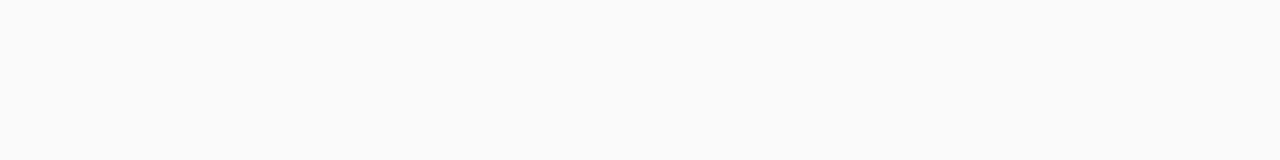
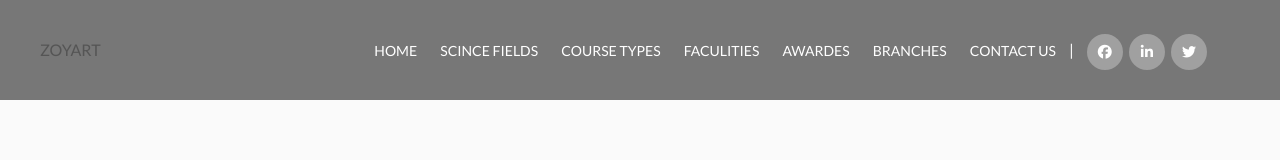
Before and after one commit to Medasele273/ZoyaArt-project, a plain HTML site: page index.html in a window 1280 px wide. Drawn offline with Linux system fonts and the light colour scheme.

Commit message:
Header code is added

```diff
--- a/css/style.css
+++ b/css/style.css
@@ -50,3 +50,99 @@ p {
     font-size: 16px;
     color:#555;
 }
+
+a,a:active,a:focus,a:hover {
+
+    text-decoration: none;
+    color: #fff;
+    outline: none;
+}
+
+ul {
+    list-style-type: none;
+}
+
+li {
+    display: inline-block;
+    text-align: center;
+}
+
+/*-----Header----*/
+
+header {
+    background-color: #777;
+    padding-left: 40px;
+    padding-right: 40px;
+    width: 100%;
+    height: 100px;
+    line-height: 100px;
+    color: #fff;
+}
+header .desktop-nav {
+    padding-right: 0;
+}
+
+.logo  {
+    padding: 0;
+}
+
+.logo a {
+    width: 100%;
+    height: 100%;
+}
+
+.logo a img {
+    width: 100%;
+    height: auto;
+}
+nav .nav {
+    display: block;
+    padding: 0;
+}
+
+.nav ul {
+   position: absolute;
+   right: 20px;
+}
+
+.nav ul li {
+    position:relative;
+    padding:0 10px;
+}
+
+nav ul li a {
+    text-transform: uppercase;
+    font-size:14px;
+    padding:0 !important;
+    transition:all 0.5s ease-in;
+}
+
+nav ul li a:not(.social-links):hover {
+    color: #afafaf;
+
+}
+
+.socials a {
+    position: relative;
+    display: inline-block;
+    width: 36px;
+    height: 36px;
+    border-radius: 50%;
+    background:rgba(255, 255, 255, 0.301);
+    vertical-align: middle;
+    margin-right: 3px;
+}
+
+.socials a:hover {
+    background: #23d789;
+}
+
+.socials a i {
+    position: absolute;
+    width: 100%;
+    height: 100%;
+    top: 0;
+    left: 0;
+    line-height: 36px;
+
+}
--- a/index.html
+++ b/index.html
@@ -13,6 +13,35 @@
 
 </head>
 <body>
+    <header>
+            <div class="container-fluid">
+                    <div class="row">
+                        <div class="logo col-6 col-sm-4 col-md-3 col-lg-2 col-xl-1">
+                            <a href="#"><p>ZOYART</p> </a>
+                        </div>
+                        <div class="desktop-nav col-6 col-sm-8 col-md-9 col-lg-10 col-xl-11">
+                            <nav class="nav">
+                                <ul>
+                                    <li class="nav-item"><a href="#" class="nav-link">Home</a></li>
+                                    <li class="nav-item"><a href="#" class="nav-link">Scince fields</a></li>
+                                    <li class="nav-item"><a href="#" class="nav-link">Course Types</a></li>
+                                    <li class="nav-item"><a href="#" class="nav-link">Faculities</a></li>
+                                    <li class="nav-item"><a href="#" class="nav-link">Awardes</a></li>
+                                    <li class="nav-item"><a href="#" class="nav-link">Branches</a></li>
+                                    <li class="nav-item"><a href="#" class="nav-link">Contact us</a></li>
+                                    <span>|</span>
+                                    <li class="socials">
+                                        <a href="#" class="social-links"><i class="fab fa-facebook"></i></a>
+                                        <a href="#" class="social-links"><i class="fab fa-linkedin-in"></i></a>
+                                        <a href="#" class="social-links"><i class="fab fa-twitter"></i></a>
+                                    </li>
+                                </ul>
+                            </nav>
+                        </div>
+                    </div>
+            </div>
+    </header>
+
     <script src="js/jquery.min.js"></script>
     <script src="js/bootstrap.min.js"></script>
     <script src="js/main.js"></script>
```
